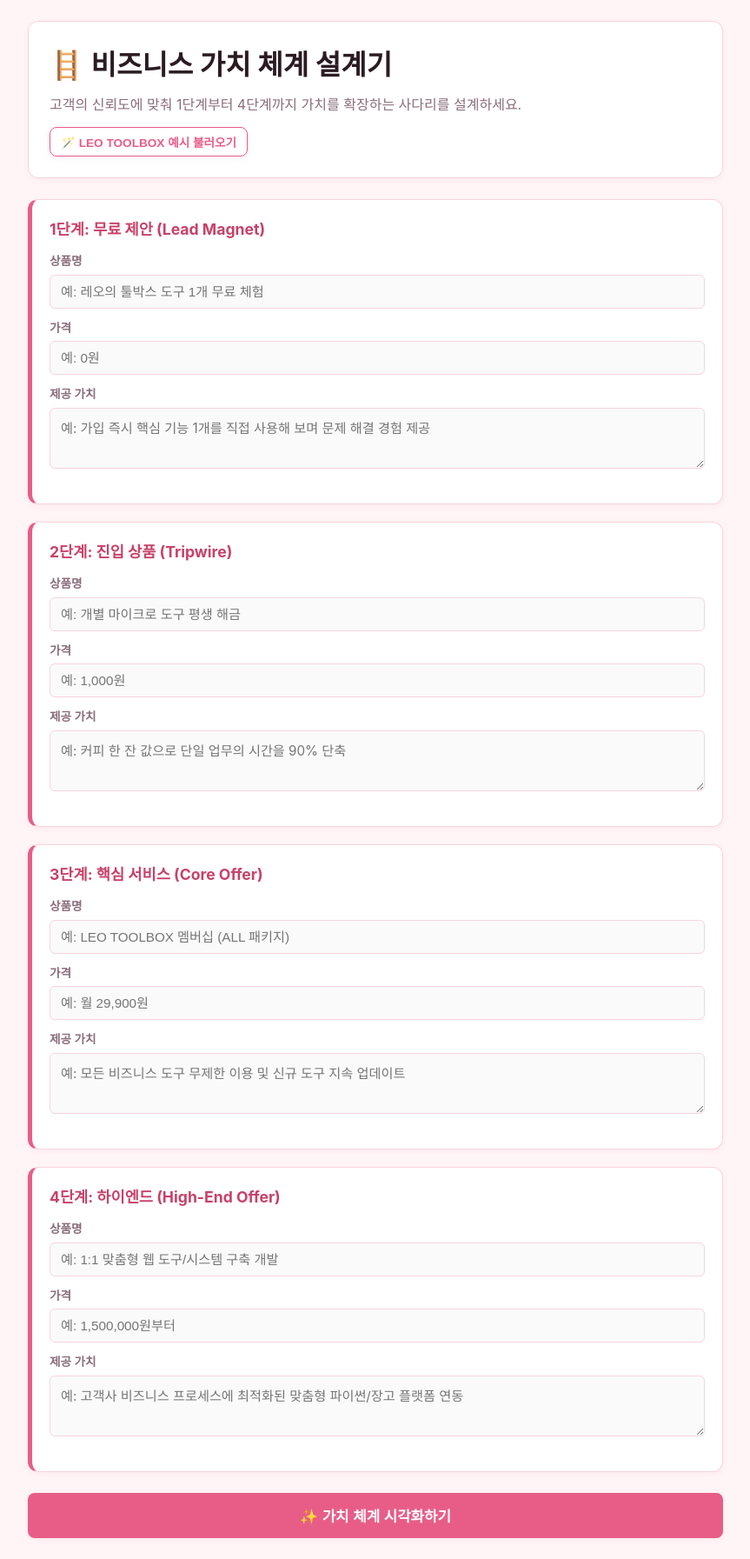
After one commit to Garden-5672/my-django-project, a Django app: page /value-builder/ in a window 1280 px wide. The commit adds this page. Shown: the whole page at 87% size, without its empty margins (208-1071 px from the left). Run offline with Django 5.2, Linux system fonts and the light colour scheme; some libraries are stand-ins or nearby versions.

Commit message:
Feat: 가치 체계 설계기 시작

```diff
--- /dev/null
+++ b/main/templates/main/value_builder.html
@@ -0,0 +1,353 @@
+<!DOCTYPE html>
+<html lang="ko">
+<head>
+    <meta charset="UTF-8">
+    <meta name="viewport" content="width=device-width, initial-scale=1.0">
+    <title>비즈니스 가치 체계 설계기</title>
+    <!-- SheetJS 라이브러리 (엑셀 다운로드용) -->
+    <script src="https://cdn.sheetjs.com/xlsx-latest/package/dist/xlsx.full.min.js"></script>
+    <style>
+        :root {
+            --bg-primary: #fff5f7;
+            --bg-surface: #ffffff;
+            --bg-subtle: #fce8ed;
+            --text-main: #2b1b22;
+            --text-sub: #8a6d7b;
+            --border-color: #f7d4dc;
+            --primary-pink: #e85d88;
+            --accent-rose: #c84168;
+            --radius: 12px;
+            --shadow-sm: 0 2px 8px rgba(232, 93, 136, 0.08);
+            --shadow-md: 0 4px 16px rgba(232, 93, 136, 0.15);
+        }
+
+        body {
+            font-family: -apple-system, BlinkMacSystemFont, "Segoe UI", Roboto, sans-serif;
+            background-color: var(--bg-primary);
+            color: var(--text-main);
+            max-width: 800px;
+            margin: 0 auto;
+            padding: 24px 20px;
+            line-height: 1.6;
+        }
+
+        .header-box {
+            background: var(--bg-surface);
+            padding: 24px;
+            border-radius: var(--radius);
+            box-shadow: var(--shadow-sm);
+            border: 1px solid var(--border-color);
+            margin-bottom: 24px;
+        }
+
+        /* 💡 1단계~4단계 세로(위아래) 스택 레이아웃 */
+        .step-stack {
+            display: flex;
+            flex-direction: column;
+            gap: 20px;
+            margin-bottom: 24px;
+        }
+
+        .step-card {
+            background: var(--bg-surface);
+            border: 1px solid var(--border-color);
+            border-left: 5px solid var(--primary-pink);
+            border-radius: var(--radius);
+            padding: 20px;
+            box-shadow: var(--shadow-sm);
+        }
+
+        .step-title {
+            font-size: 1.1rem;
+            font-weight: bold;
+            color: var(--accent-rose);
+            margin-bottom: 12px;
+            display: flex;
+            justify-content: space-between;
+            align-items: center;
+        }
+
+        .form-group {
+            margin-bottom: 12px;
+        }
+
+        .form-group label {
+            display: block;
+            font-size: 0.85rem;
+            font-weight: 600;
+            color: var(--text-sub);
+            margin-bottom: 4px;
+        }
+
+        /* 💡 입력 상자를 크고 시원하게 확대 */
+        .input-field {
+            width: 100%;
+            padding: 10px 12px;
+            border: 1px solid var(--border-color);
+            border-radius: 6px;
+            font-size: 0.95rem;
+            box-sizing: border-box;
+            background: #fafafa;
+        }
+
+        /* 여러 줄 입력이 가능하도록 textarea로 처리 */
+        textarea.input-field {
+            height: 70px;
+            resize: vertical;
+            font-family: inherit;
+        }
+
+        .btn {
+            display: inline-block;
+            width: 100%;
+            padding: 14px;
+            background: var(--primary-pink);
+            color: #fff;
+            font-size: 1.05rem;
+            font-weight: bold;
+            text-align: center;
+            border: none;
+            border-radius: 8px;
+            cursor: pointer;
+            box-shadow: var(--shadow-sm);
+            transition: opacity 0.2s;
+        }
+        .btn:hover { opacity: 0.9; }
+
+        .btn-sub {
+            background: var(--bg-surface);
+            color: var(--primary-pink);
+            border: 1px solid var(--primary-pink);
+            margin-top: 8px;
+        }
+
+        /* 💡 시각화 출력 영역 (위에서 아래로 흘러가는 가치 사다리) */
+        #visual-section {
+            display: none;
+            margin-top: 32px;
+            background: var(--bg-surface);
+            padding: 24px;
+            border-radius: var(--radius);
+            border: 1px solid var(--border-color);
+            box-shadow: var(--shadow-md);
+        }
+
+        .visual-ladder {
+            display: flex;
+            flex-direction: column;
+            gap: 16px;
+            margin-top: 20px;
+            position: relative;
+        }
+
+        .visual-step-node {
+            background: var(--bg-primary);
+            border: 2px solid var(--primary-pink);
+            border-radius: var(--radius);
+            padding: 16px 20px;
+            position: relative;
+        }
+
+        .visual-arrow {
+            text-align: center;
+            font-size: 1.5rem;
+            color: var(--primary-pink);
+            margin: -8px 0;
+        }
+
+        .export-btn-group {
+            display: grid;
+            grid-template-columns: 1fr 1fr;
+            gap: 10px;
+            margin-top: 20px;
+        }
+    </style>
+</head>
+<body>
+
+    <div class="header-box">
+        <h1 style="margin:0 0 8px 0;">🪜 비즈니스 가치 체계 설계기</h1>
+        <p style="margin:0; color: var(--text-sub);">고객의 신뢰도에 맞춰 1단계부터 4단계까지 가치를 확장하는 사다리를 설계하세요.</p>
+        <button class="btn btn-sub" style="width: auto; padding: 6px 12px; font-size: 0.85rem; margin-top: 12px;" onclick="loadLeoExample()">
+            🪄 LEO TOOLBOX 예시 불러오기
+        </button>
+    </div>
+
+    <!-- 입력 폼 (1단계 ~ 4단계 세로 스택) -->
+    <form id="valueForm">
+        <div class="step-stack">
+
+            <!-- 1단계 -->
+            <div class="step-card">
+                <div class="step-title">1단계: 무료 제안 (Lead Magnet)</div>
+                <div class="form-group">
+                    <label>상품명</label>
+                    <input type="text" id="s1_name" class="input-field" placeholder="예: 레오의 툴박스 도구 1개 무료 체험">
+                </div>
+                <div class="form-group">
+                    <label>가격</label>
+                    <input type="text" id="s1_price" class="input-field" placeholder="예: 0원">
+                </div>
+                <div class="form-group">
+                    <label>제공 가치</label>
+                    <textarea id="s1_value" class="input-field" placeholder="예: 가입 즉시 핵심 기능 1개를 직접 사용해 보며 문제 해결 경험 제공"></textarea>
+                </div>
+            </div>
+
+            <!-- 2단계 -->
+            <div class="step-card">
+                <div class="step-title">2단계: 진입 상품 (Tripwire)</div>
+                <div class="form-group">
+                    <label>상품명</label>
+                    <input type="text" id="s2_name" class="input-field" placeholder="예: 개별 마이크로 도구 평생 해금">
+                </div>
+                <div class="form-group">
+                    <label>가격</label>
+                    <input type="text" id="s2_price" class="input-field" placeholder="예: 1,000원">
+                </div>
+                <div class="form-group">
+                    <label>제공 가치</label>
+                    <textarea id="s2_value" class="input-field" placeholder="예: 커피 한 잔 값으로 단일 업무의 시간을 90% 단축"></textarea>
+                </div>
+            </div>
+
+            <!-- 3단계 -->
+            <div class="step-card">
+                <div class="step-title">3단계: 핵심 서비스 (Core Offer)</div>
+                <div class="form-group">
+                    <label>상품명</label>
+                    <input type="text" id="s3_name" class="input-field" placeholder="예: LEO TOOLBOX 멤버십 (ALL 패키지)">
+                </div>
+                <div class="form-group">
+                    <label>가격</label>
+                    <input type="text" id="s3_price" class="input-field" placeholder="예: 월 29,900원">
+                </div>
+                <div class="form-group">
+                    <label>제공 가치</label>
+                    <textarea id="s3_value" class="input-field" placeholder="예: 모든 비즈니스 도구 무제한 이용 및 신규 도구 지속 업데이트"></textarea>
+                </div>
+            </div>
+
+            <!-- 4단계 -->
+            <div class="step-card">
+                <div class="step-title">4단계: 하이엔드 (High-End Offer)</div>
+                <div class="form-group">
+                    <label>상품명</label>
+                    <input type="text" id="s4_name" class="input-field" placeholder="예: 1:1 맞춤형 웹 도구/시스템 구축 개발">
+                </div>
+                <div class="form-group">
+                    <label>가격</label>
+                    <input type="text" id="s4_price" class="input-field" placeholder="예: 1,500,000원부터">
+                </div>
+                <div class="form-group">
+                    <label>제공 가치</label>
+                    <textarea id="s4_value" class="input-field" placeholder="예: 고객사 비즈니스 프로세스에 최적화된 맞춤형 파이썬/장고 플랫폼 연동"></textarea>
+                </div>
+            </div>
+
+        </div>
+
+        <button type="button" class="btn" onclick="renderVisualization()">✨ 가치 체계 시각화하기</button>
+    </form>
+
+    <!-- 시각화 결과 영역 -->
+    <div id="visual-section">
+        <h2 style="margin-top:0;">📊 완성된 비즈니스 가치 사다리</h2>
+        <div id="ladder-container" class="visual-ladder"></div>
+
+        <!-- 내보내기 버튼 그룹 -->
+        <div class="export-btn-group">
+            <button class="btn btn-sub" onclick="downloadExcel()">📊 엑셀(.xlsx) 다운로드</button>
+            <button class="btn btn-sub" onclick="copyForGoogleSheets()">📋 구글 시트용 복사</button>
+        </div>
+    </div>
+
+    <script>
+    // LEO TOOLBOX 예시 데이터 불러오기
+    function loadLeoExample() {
+        document.getElementById('s1_name').value = "레오의 툴박스 도구 1개 무료 체험";
+        document.getElementById('s1_price').value = "0원";
+        document.getElementById('s1_value').value = "가입 즉시 핵심 기능 1개를 직접 사용해 보며 문제 해결 경험 제공";
+
+        document.getElementById('s2_name').value = "개별 마이크로 도구 평생 해금";
+        document.getElementById('s2_price').value = "1,000원";
+        document.getElementById('s2_value').value = "커피 한 잔 값으로 단일 업무의 시간을 90% 단축";
+
+        document.getElementById('s3_name').value = "LEO TOOLBOX 멤버십 (ALL 패키지)";
+        document.getElementById('s3_price').value = "월 29,900원";
+        document.getElementById('s3_value').value = "모든 비즈니스 도구 무제한 이용 및 신규 도구 지속 업데이트";
+
+        document.getElementById('s4_name').value = "1:1 맞춤형 웹 도구/시스템 구축 개발";
+        document.getElementById('s4_price').value = "1,500,000원부터";
+        document.getElementById('s4_value').value = "고객사 비즈니스 프로세스에 최적화된 맞춤형 파이썬/장고 플랫폼 연동";
+    }
+
+    // 시각화 렌더링 (위에서 아래로 세로 출력)
+    function renderVisualization() {
+        const container = document.getElementById('ladder-container');
+        container.innerHTML = '';
+
+        const steps = [
+            { step: '1단계: 무료 제안', name: document.getElementById('s1_name').value, price: document.getElementById('s1_price').value, value: document.getElementById('s1_value').value },
+            { step: '2단계: 진입 상품', name: document.getElementById('s2_name').value, price: document.getElementById('s2_price').value, value: document.getElementById('s2_value').value },
+            { step: '3단계: 핵심 서비스', name: document.getElementById('s3_name').value, price: document.getElementById('s3_price').value, value: document.getElementById('s3_value').value },
+            { step: '4단계: 하이엔드', name: document.getElementById('s4_name').value, price: document.getElementById('s4_price').value, value: document.getElementById('s4_value').value }
+        ];
+
+        steps.forEach((item, index) => {
+            const node = document.createElement('div');
+            node.className = 'visual-step-node';
+            node.innerHTML = `
+                <div style="font-weight:bold; color:var(--accent-rose); font-size:0.9rem;">${item.step}</div>
+                <div style="font-size:1.1rem; font-weight:bold; margin:4px 0;">${item.name || '(미입력)'} <span style="font-size:0.9rem; color:var(--primary-pink);">[${item.price || '0원'}]</span></div>
+                <div style="color:var(--text-sub); font-size:0.95rem;">${item.value || '(제공 가치 미입력)'}</div>
+            `;
+            container.appendChild(node);
+
+            // 단계 사이 화살표 추가
+            if (index < steps.length - 1) {
+                const arrow = document.createElement('div');
+                arrow.className = 'visual-arrow';
+                arrow.innerText = '⬇️';
+                container.appendChild(arrow);
+            }
+        });
+
+        document.getElementById('visual-section').style.display = 'block';
+        document.getElementById('visual-section').scrollIntoView({ behavior: 'smooth' });
+    }
+
+    // 데이터 가져오기 공통 함수
+    function getFormData() {
+        return [
+            ["단계", "상품명", "가격", "제공 가치"],
+            ["1단계 (무료 제안)", document.getElementById('s1_name').value, document.getElementById('s1_price').value, document.getElementById('s1_value').value],
+            ["2단계 (진입 상품)", document.getElementById('s2_name').value, document.getElementById('s2_price').value, document.getElementById('s2_value').value],
+            ["3단계 (핵심 서비스)", document.getElementById('s3_name').value, document.getElementById('s3_price').value, document.getElementById('s3_value').value],
+            ["4단계 (하이엔드)", document.getElementById('s4_name').value, document.getElementById('s4_price').value, document.getElementById('s4_value').value]
+        ];
+    }
+
+    // 1. 엑셀(.xlsx) 파일 다운로드
+    function downloadExcel() {
+        const data = getFormData();
+        const ws = XLSX.utils.aoa_to_sheet(data);
+        const wb = XLSX.utils.book_new();
+        XLSX.utils.book_append_sheet(wb, ws, "가치체계설계");
+        XLSX.writeFile(wb, "비즈니스_가치_체계_설계서.xlsx");
+    }
+
+    // 2. 구글 시트 붙여넣기용 클립보드 복사 (TSV 포맷)
+    function copyForGoogleSheets() {
+        const data = getFormData();
+        const tsvContent = data.map(row => row.join("\t")).join("\n");
+
+        navigator.clipboard.writeText(tsvContent).then(() => {
+            alert("구글 시트에 바로 붙여넣기(Ctrl+V)할 수 있도록 클립보드에 복사되었습니다!");
+        }).catch(err => {
+            alert("복사 실패: " + err);
+        });
+    }
+    </script>
+</body>
+</html>
--- a/main/urls.py
+++ b/main/urls.py
@@ -12,4 +12,7 @@ urlpatterns = [
     path('inquiry/', views.inquiry_list, name='inquiry_list'),
     path('inquiry/create/', views.inquiry_create, name='inquiry_create'), # 문의하기 추가
     path('download/template/', views.download_excel_template, name='download_excel_template'),
+    path('value-builder/', views.value_builder, name='value_builder'),
+    path('tools/<int:tool_id>/guide/', views.tool_guide, name='tool_guide'),
+    path('tools/<int:tool_id>/run/', views.run_tool, name='run_tool'),
 ]
--- a/main/views.py
+++ b/main/views.py
@@ -11,6 +11,7 @@ from .forms import PostForm, InquiryForm
 from django.db.models import Case, When, Value, IntegerField
 from django.http import HttpResponseForbidden
 from .models import Profile
+from .models import Tool
 import json
 
 @login_required
@@ -196,3 +197,24 @@ def download_excel_template(request):
 
     # 파일이 아직 준비되지 않았을 경우 에러 처리
     raise Http404("다운로드할 템플릿 파일을 찾을 수 없습니다.")
+
+def value_builder(request):
+    """
+    가치 체계 설계기 도구 페이지를 보여주는 뷰 함수
+    """
+    return render(request, 'main/value_builder.html')
+
+def tool_guide(request, tool_id):
+    # 가이드 페이지(노하우)를 보여주는 뷰
+    tool = get_object_or_404(Tool, id=tool_id)
+    return render(request, 'main/tool_guide.html', {'tool': tool})
+
+def run_tool(request, tool_id):
+    tool = get_object_or_404(Tool, id=tool_id)
+
+    # 💡 도구 이름이나 코드명에 따라 실행할 HTML 분기
+    if "가치 체계" in tool.name:
+        return render(request, 'main/value_builder.html', {'tool': tool})
+
+    # 기본 도구 실행 페이지
+    return render(request, 'main/run_tool.html', {'tool': tool})
```
Also changed, not shown: main/templates/main/index.html (+76 -80 lines), 1 other file.
